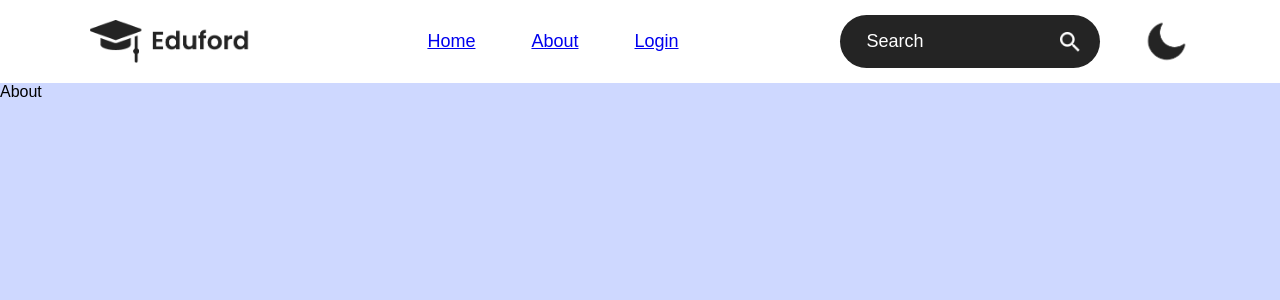
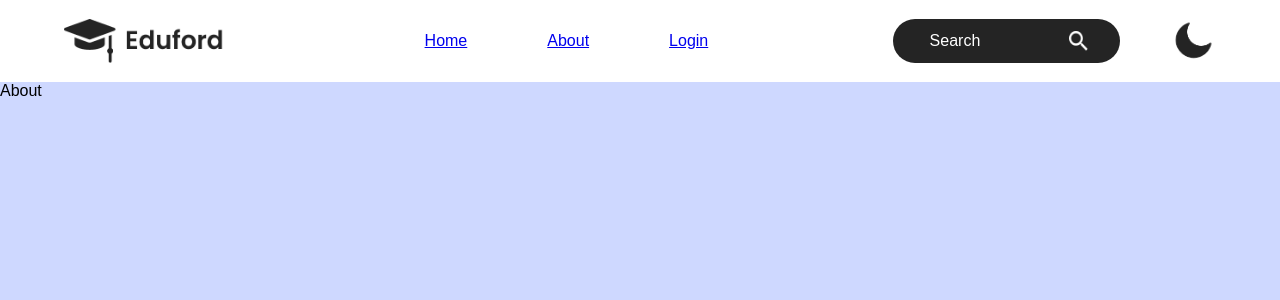
Before and after one commit to RobertCzaja/it-offers-client, a React (Create React App) app: page /about in a window 1280 px wide. Shown: the top 300 px of the page. Built offline with nearby package versions, Linux system fonts and the light colour scheme.

Commit message:
change units to relative

```diff
--- a/src/resource/Navbar.css
+++ b/src/resource/Navbar.css
@@ -4,11 +4,11 @@
     align-items: center;
     justify-content: space-between;
     background-color: #fff;
-    padding: 15px 7%;
+    padding: 1em 4em;
     transition: 0.5s;
 }
 .logo {
-    width: 160px;
+    width: 10em;
     cursor: pointer;
 }
 ul {
@@ -18,36 +18,36 @@ ul {
 }
 ul li {
     display: inline-block;
-    margin: 10px 20px;
-    font-size: 18px;
+    margin: 1em 2em;
+    font-size: 1em;
     cursor: pointer;
 }
 .toggle-icon {
-    width: 50px;
+    width: 3em;
     cursor: pointer;
-    margin-left: 40px;
+    margin-left: 3em;
 }
 .search-box {
     display: flex;
     align-items: center;
     background: #242424;
-    padding: 10px 20px;
-    border-radius: 50px;
+    padding: 0.5em 2em;
+    border-radius: 2em;
 }
 .search-box input {
-    padding: 6px;
+    padding: 0.3em;
     background: transparent;
     border: 0;
     outline: 0;
     color: #fff;
-    font-size: 18px;
-    max-width: 200px;
+    font-size: 1em;
+    max-width: 9em;
 }
 .search-box input::placeholder {
     color: #fff;
 }
 .search-box img {
-    width: 20px;
+    width: 1.2em;
     cursor: pointer;
 }
 .dark .navbar {
```
